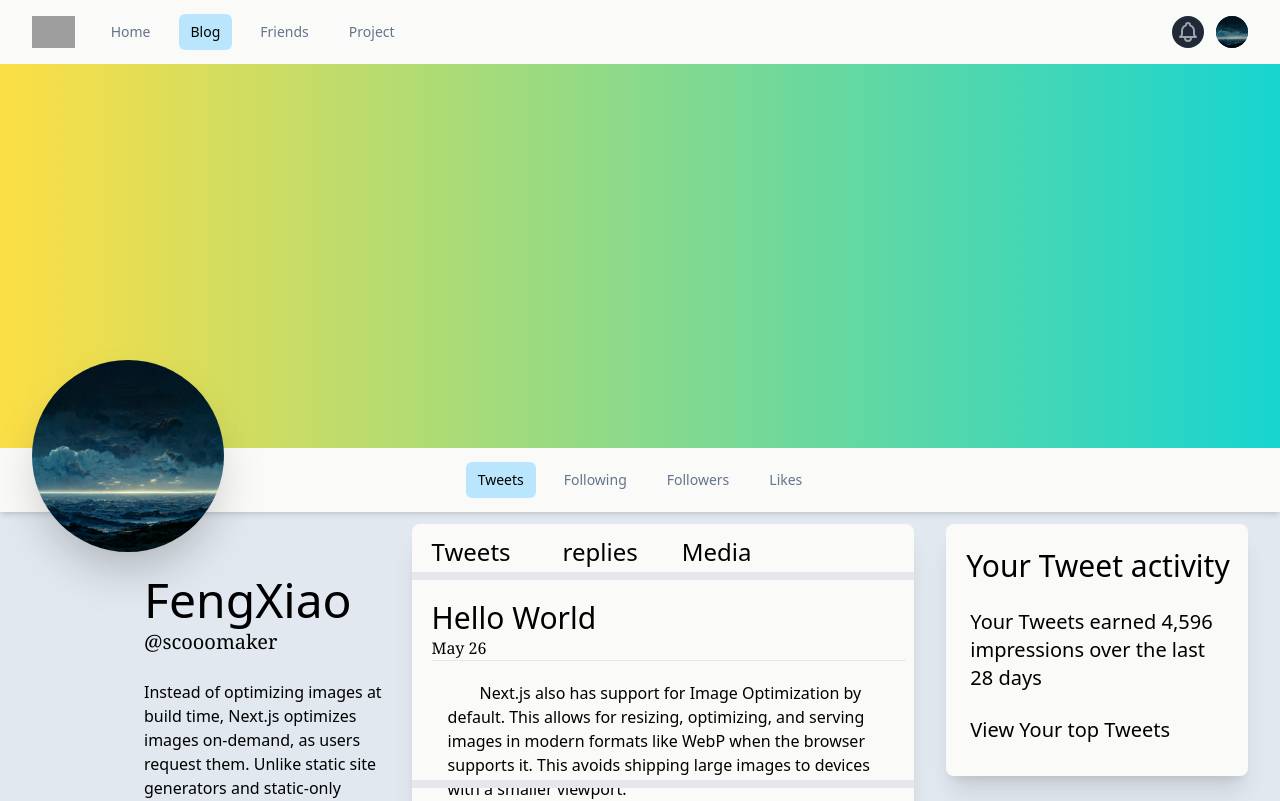
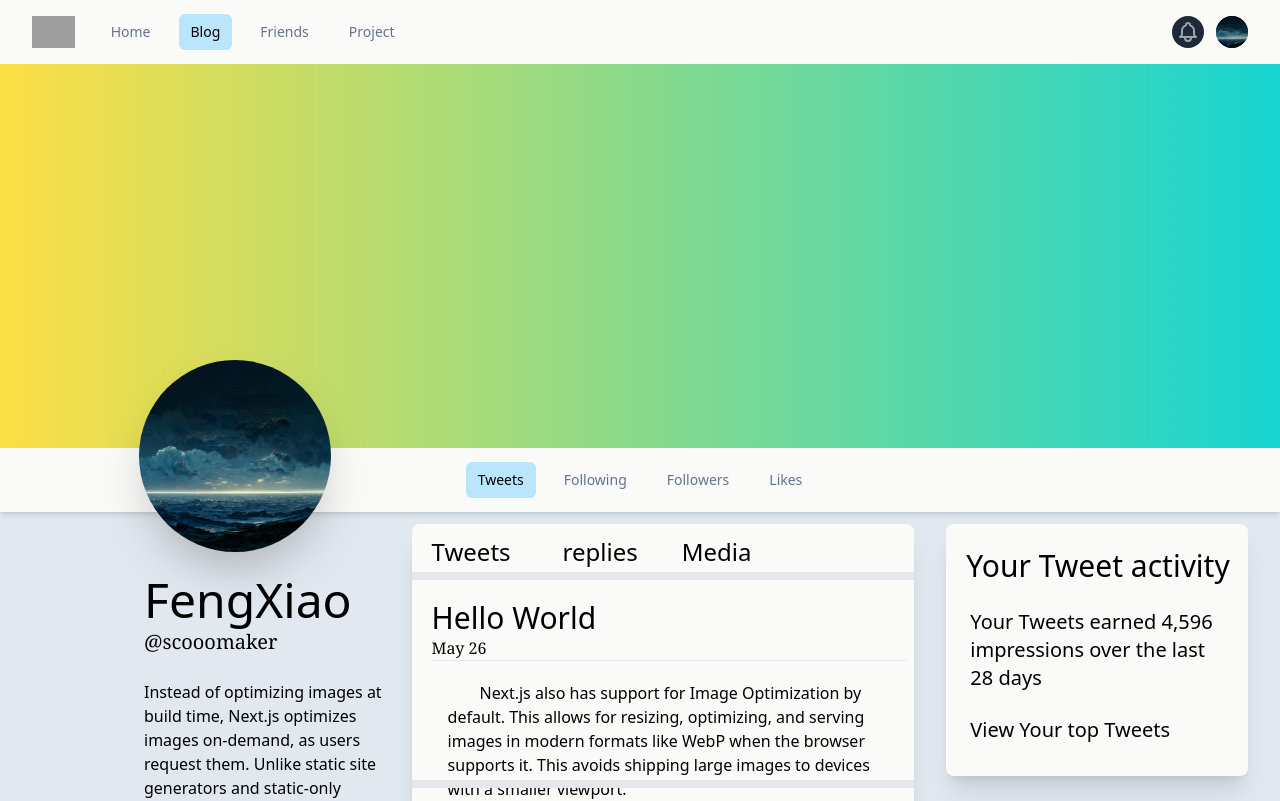
Before and after one commit to scooomaker/BlogChain, a Next.js app: page / in a window 1280 px wide. Shown: the top 801 px of the page. Built offline with nearby package versions, Linux system fonts and the light colour scheme; grey boxes are pictures that could not be loaded.

Commit message:
fix bugs(LittleNav)

```diff
--- a/components/LittleNav.tsx
+++ b/components/LittleNav.tsx
@@ -22,13 +22,13 @@ function LittleNav() {
       <Disclosure as="nav" className="bg-stone-50 shadow-md">
         {({ open }) => (
           <>
-            <div className="max-w-7xl mx-auto px-2 sm:px-6 lg:px-8">
+            <div className="mx-auto px-2 sm:px-6 lg:px-8">
 
               {/* main  */}
               <div className="relative flex flex-row items-center justify-between h-16">
 
                 {/* img  */}
-                <div className='h-48 w-48 flex-1 flex justify-start z-30'>
+                <div className='h-48 w-48 flex-1 flex justify-center z-30'>
                   <img className="imaged shadow-2xl" src={profileImg} />
                   {/* <img className="rounded-full ring-2 -translate-y-6 " src={profileImg} /> */}
                   {/* I don't know how to uses tailwind to solve this problem, so I use the base css. */}
```
